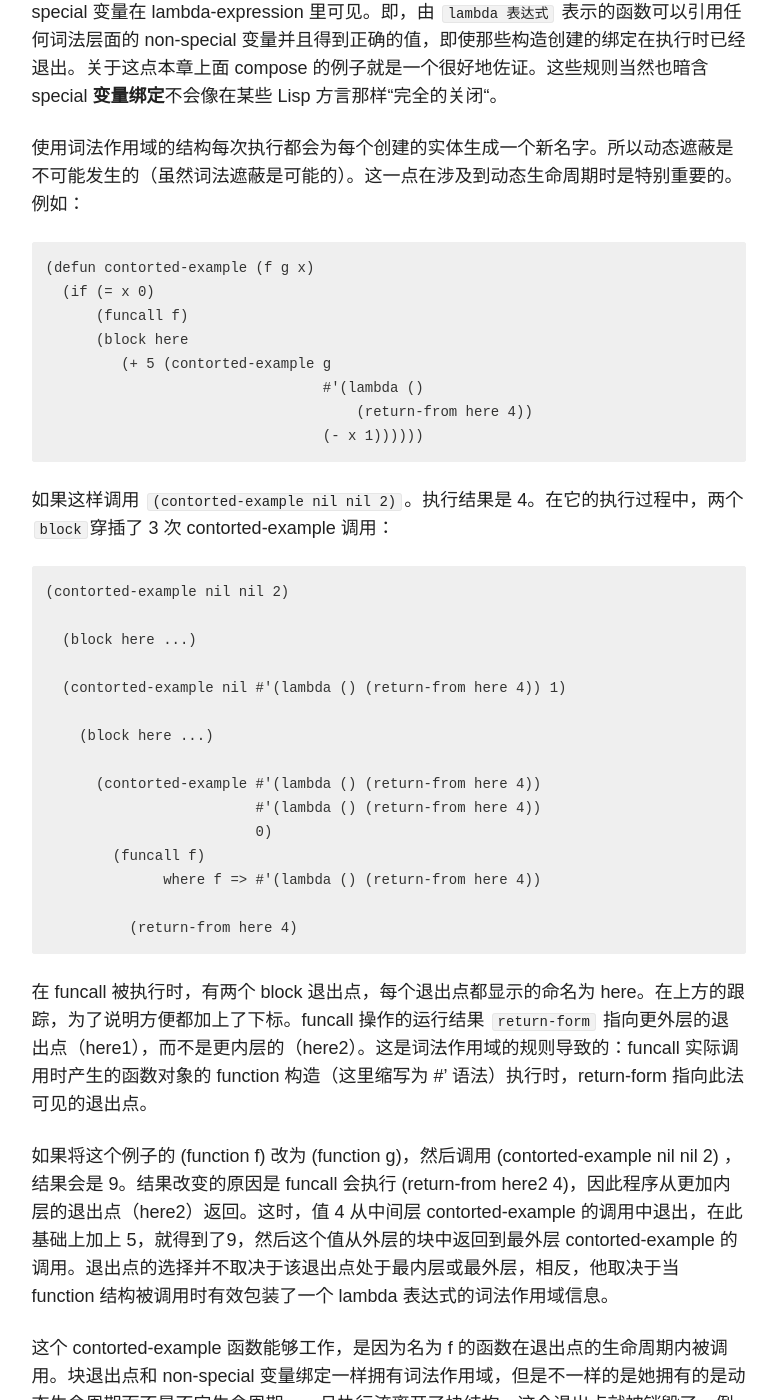
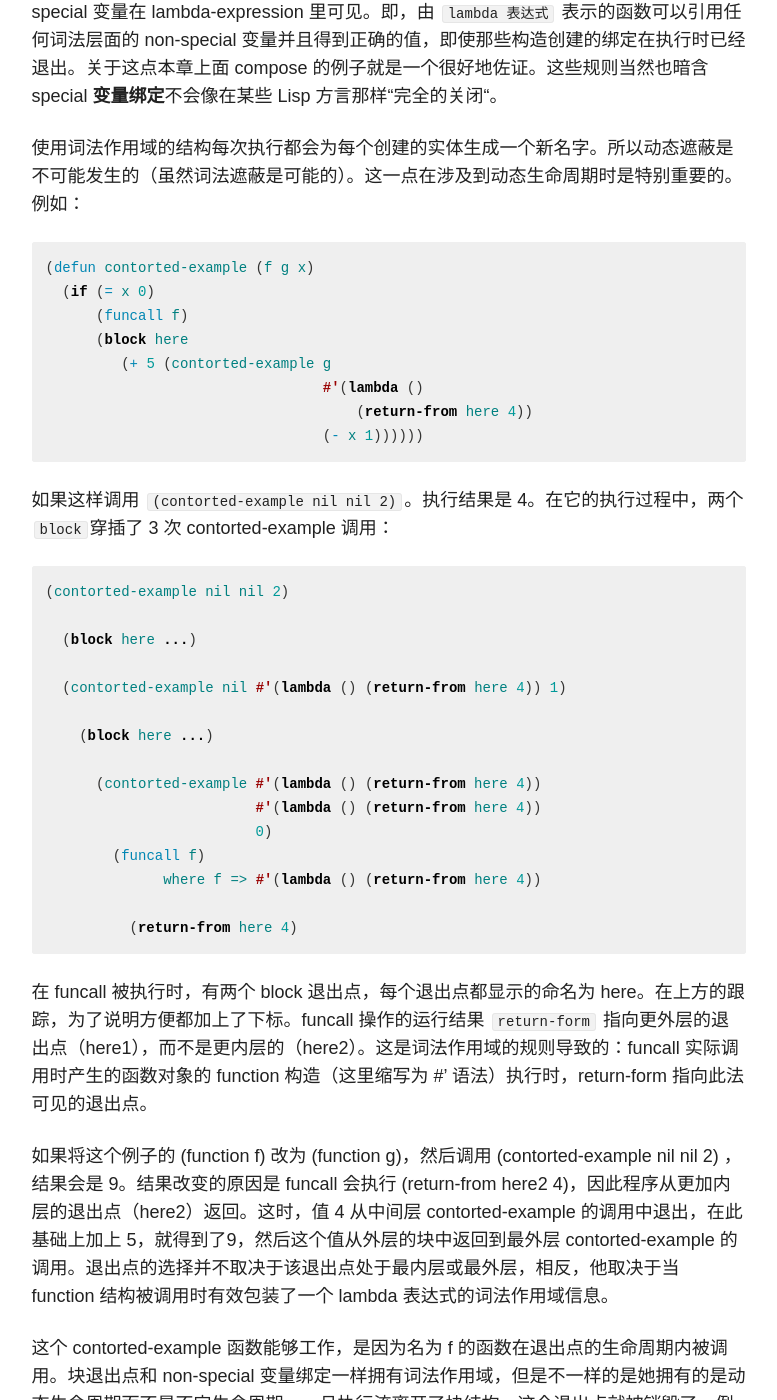
Before and after one commit to Habens/habens.github.io, a Jekyll site: the page built from _posts/blog/2016-04-20-common-lisp-scope-and-extent.markdown, in a window 1280 px wide and 1400 px high, scrolled down 4708 px. Shown: the whole window, without its empty margins (348-1125 px from the left). Built offline with Jekyll 4.4.1, drawn with Linux system fonts in a browser that asks for light colours; comment, search, counter and statistics services are not loaded; some of the changed text lies outside the part shown.

Commit message:
tru highlight common lisp code

````diff
--- a/_posts/blog/2016-04-20-common-lisp-scope-and-extent.markdown
+++ b/_posts/blog/2016-04-20-common-lisp-scope-and-extent.markdown
@@ -13,11 +13,11 @@ comments: true
 share: true
 ---
 
-ommon Lisp 语言特性时，**作用域**与**生命周期**这两个概念往往是很有用的。这些概念在必须引用一些外部对象或结构时被引出。**作用域**指的是在一个程序中可能发生引用的时间和空间区域。**生命周期**指的是在一个程序中可能发生引用的时间段。
+Common Lisp 语言特性时，**作用域**与**生命周期**这两个概念往往是很有用的。这些概念在必须引用一些外部对象或结构时被引出。**作用域**指的是在一个程序中可能发生引用的时间和空间区域。**生命周期**指的是在一个程序中可能发生引用的时间段。
 
 举一个简单的例子，请看下面的程序：
 
-```
+```common_lisp
 (defun copy-cell (x) (cons (car x) (cdr x)))
 ```
 
@@ -25,7 +25,7 @@ ommon Lisp 语言特性时，**作用域**与**生命周期**这两个概念往
 
 在 Common Lisp 中，在执行一些语言结构时会**创建**（established）一个可引用的实体，该实体的作用域和生命周期都是相对于该结构和该实体被创建的时间（在执行该结构的时间段内）来说的。这里有必要指出，这个**实体**不仅仅指 Common Lisp 的数据对象，比如 **symbols** 和 **conses**，而且包含 **变量绑定**（variable bindings）（一般变量和特殊变量都包括），**catchers**，和 **go 标签**。重要的是要区分清楚**实体**和**实体的名字**。就像下面这个函数定义
 
-```
+```common_lisp
 (defun foo (x y) (* x (+ y 1)))
 ```
 
@@ -46,7 +46,7 @@ ommon Lisp 语言特性时，**作用域**与**生命周期**这两个概念往
 例如：**词法作用域**函数的**参数绑定**具有**不定生命周期**。（相反的是，在 Algol 里，词法作用与函数参数的绑定具有动态生命周期）
 
 
-```
+```common_lisp
 (defun compose(f g)
    #'(lambda (x)
        (funcall f (funcall g x))))
@@ -54,7 +54,7 @@ ommon Lisp 语言特性时，**作用域**与**生命周期**这两个概念往
 
 给定两个参数，立即返回一个他们值的函数。因为返回了函数，f 和 g 的参数绑定不会立即消失，当返回的函数被调用时，依然可以使用这些绑定。所以：
 
-```
+```common_lisp
 (funcall (compose #'sqrt #'abs) -9.0)
 ```
 
@@ -68,7 +68,7 @@ ommon Lisp 语言特性时，**作用域**与**生命周期**这两个概念往
 
 在词法作用域的情况下，如果两个结构是词法嵌套的，并且他们是使用相同名字创建的实体，那么内部的结构的引用表示内部名字创建出的实体；内部的名字遮蔽了外部的名字。外部的表示由外部名字创建的实体。例如：
 
-```
+```common_lisp
 (defun test (x z)
   (let ((z (* x 2))) (print z))
   z)
@@ -82,7 +82,7 @@ let 结构对变量 z 的绑定遮蔽了函数 test 的参数绑定。在 print
 
 在一个动态生命周期中，通过名字去引用一个实体时，该引用总是指向那个还没有销毁的，最近使用这个名字去创建的实体。例如：
 
-```
+```common_lisp
 (defun fun1 (x)
   (catch 'trap (+ 3 (fun2 x))))
 
@@ -95,7 +95,7 @@ let 结构对变量 z 的绑定遮蔽了函数 test 的参数绑定。在 print
 
 思考一下 `(fun1 7 )`。结果将是10。当 throw 被执行时，显然有两个具有相同名字 trap 的 catchers：一个在执行 fun1 是被创建，另一个在执行 fun2 时被创建。后者更加贴近，所以值 7 从 fun2 中被 catch 返回。从 fun3 的角度来看，fun2 中的 catch 遮蔽了 fun1 中的 catch。如果 fun2 被定义成：
 
-```
+```common_lisp
 (defun fun2 (y)
   (catch 'snare (* 5 (fun3 y))))
 ```
@@ -124,7 +124,7 @@ function 构造中出现的 lambda-expressions 词法作用域的规则，通常
 
 使用词法作用域的结构每次执行都会为每个创建的实体生成一个新名字。所以动态遮蔽是不可能发生的（虽然词法遮蔽是可能的）。这一点在涉及到动态生命周期时是特别重要的。例如：
 
-```
+```common_lisp
 (defun contorted-example (f g x)
   (if (= x 0)
       (funcall f)
@@ -137,7 +137,7 @@ function 构造中出现的 lambda-expressions 词法作用域的规则，通常
 
 如果这样调用 `(contorted-example nil nil 2)`。执行结果是 4。在它的执行过程中，两个 `block`穿插了 3 次 contorted-example 调用：
 
-```
+```common_lisp
 (contorted-example nil nil 2)
 
   (block here ...)
@@ -161,7 +161,7 @@ function 构造中出现的 lambda-expressions 词法作用域的规则，通常
 
 这个 contorted-example 函数能够工作，是因为名为 f 的函数在退出点的生命周期内被调用。块退出点和 non-special 变量绑定一样拥有词法作用域，但是不一样的是她拥有的是动态生命周期而不是不定生命周期。一旦执行流离开了块结构，这个退出点就被销毁了。例如：
 
-```
+```common_lisp
 (defun illegal-example ()
   (let ((y (block here #'(lambda (z) (return-from here z)))))
     (if (numberp y) y (funcall y 5))))
````
